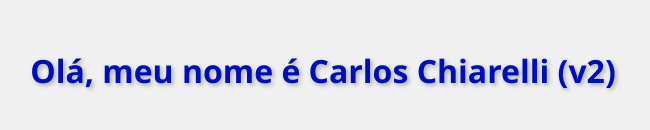
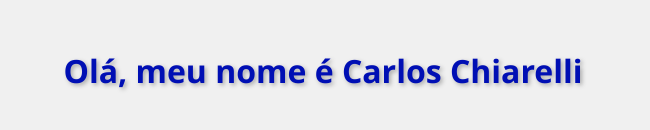
Before and after one commit to CarlosChiarelli/devops-case, a plain HTML site: page index.html in a window 1280 px wide. Shown: the top 130 px of the page, without its empty margins (317-967 px from the left). Drawn offline with Linux system fonts and the light colour scheme; grey boxes are pictures that could not be loaded.

Commit message:
fix: clear version

```diff
--- a/index.html
+++ b/index.html
@@ -18,7 +18,7 @@
 </head>
 <body>
 
-<h1>Olá, meu nome é Carlos Chiarelli (v2)</h1>
+<h1>Olá, meu nome é Carlos Chiarelli</h1>
 <img src="https://carloschiarelli.github.io/assets/img/my-photo.png" alt="my photo">
 <p class="typed-text"></p>
 <div id="icons" style="display:none;">
```
